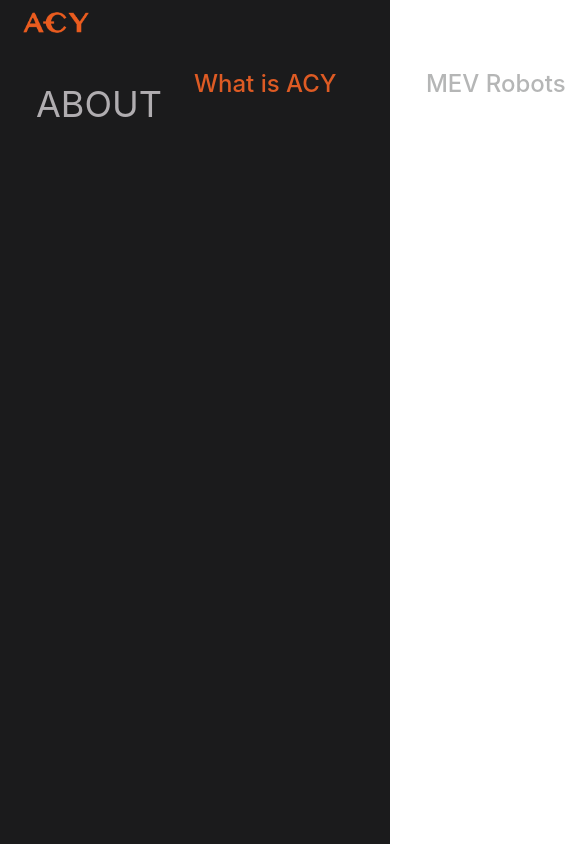
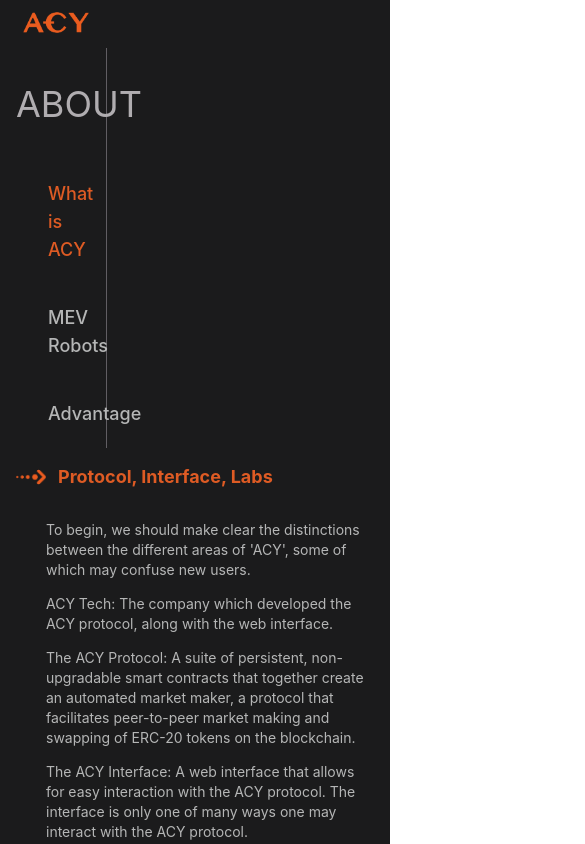
Before and after one commit to austin0072009/acy-website, a React (Create React App) app: page /about-us in a window 390 px wide. Shown: the top 844 px of the page, 585 px wide, since content can reach past the window. Built offline with nearby package versions, Linux system fonts and the light colour scheme; what javascript-color-gradient would draw is missing.

Commit message:
build: upload build folders

```diff
--- a/src/components/ColoredCard.js
+++ b/src/components/ColoredCard.js
@@ -5,7 +5,7 @@
 const ColoredCard = ({ title, content }) => {
   return (
     <div className="bg-advantage-bg bg-cover text-white flex justify-center rounded-lg my-10 py-5 shadow-md">
-      <div className="w-2/3 text-center">
+      <div className="w-full md:w-2/3 text-center">
         <h2 style={shadow}>{title}</h2>
         <p className="px-10 text-xl" style={shadow}>
           {content}
--- a/src/components/Footer.js
+++ b/src/components/Footer.js
@@ -3,7 +3,7 @@
 const Footer = () => {
   return (
     <div
-      className="px-4 sm:px-10 xl:px-20 lg:px-18"
+      className="px-4 sm:px-10 xl:px-20 lg:px-18 overflow-hidden"
       style={{ borderTop: "1px solid #615e63" }}
     >
       <div className="flex flex-col lg:flex-row justify-between items-center py-10 ">
--- a/src/components/SideMenu.js
+++ b/src/components/SideMenu.js
@@ -9,17 +9,13 @@
   let location = useLocation();
 
   return (
-    <div
-      className="flex md:flex-col flex-row text-gray-100 px-5"
-      style={{ borderRight: "1px solid #615e63" }}
-    >
+    <div className="flex flex-col text-gray-100 sticky top-0 pr-5">
       <p className="text-4xl">{title}</p>
       {entries.map((item, index) => (
         <Link key={item.link} style={anchorStyle} to={item.link}>
           <div
-            className="pl-8 text-gray-100 my-5 text-2xl hover:text-orange"
+            className="pl-8 text-gray-100 my-5 text-lg md:text-xl lg:text-2xl hover:text-orange"
             style={{
-              minWidth: "200px",
               color:
                 location.pathname === item.link ||
                 (index === 0 && location.pathname === default_path)
--- a/src/components/TopicText.js
+++ b/src/components/TopicText.js
@@ -1,6 +1,7 @@
 import bullet0 from "../assets/arrow_bullet_orange.png";
 import bullet1 from "../assets/cylinder_bullet.png";
 import planet from "../assets/planet.png";
+import { isMobile } from "react-device-detect";
 
 const TopicText = ({ title, paragraphs, bulletType = 0, useBg = false }) => {
   return (
@@ -21,15 +22,18 @@
           className={`${bulletType ? "ml-2" : ""} mr-3`}
         />
         <h2
-          className={bulletType ? "text-xl" : "text-3xl"}
+          className={`text-lg md:${bulletType ? "text-xl" : "text-3xl"}`}
           style={{ color: "#de5b24" }}
         >
           {title}
         </h2>
       </div>
-      <div class="relative ml-3" style={{ zIndex: 1, paddingLeft: 30 }}>
+      <div
+        class="relative ml-0 md:ml-3"
+        style={{ zIndex: 1, paddingLeft: isMobile ? 0 : 30 }}
+      >
         {paragraphs.map((paragraph) => (
-          <p style={{ color: "#B5B6B6" }} className="text-xl">
+          <p style={{ color: "#B5B6B6" }} className="text-sm md:text-xl">
             {paragraph}
           </p>
         ))}
--- a/src/components/TopicTextBordered.js
+++ b/src/components/TopicTextBordered.js
@@ -4,10 +4,10 @@
       className="text-gray-100
       rounded-md
       border-solid border-1 border border-orange grayscale filter hover:grayscale-0
-      rounded-lg p-5 mt-0"
+      rounded-lg p-2 md:p-5 mt-0"
     >
-      <h2 className="mt-0">{title}</h2>
-      <p>{content}</p>
+      <h2 className="mt-0 text-base sm:text-lg md:text-2xl">{title}</h2>
+      <p className="text-xs md:text-xl">{content}</p>
     </div>
   );
 };
--- a/src/pages/About.js
+++ b/src/pages/About.js
@@ -21,12 +21,17 @@
     <div style={{ backgroundColor: "#1B1B1C" }}>
       <Header></Header>
       <div className="mx-2 sm:mx-5 lg:mx-10 xl:mx-10 px-2 sm:px-5 xl:px-10 lg:px-8">
-        <div className="flex flex-row">
-          <SideMenu
-            title="ABOUT"
-            entries={entries}
-            default_path="/about-us"
-          ></SideMenu>
+        <div className="flex flex-col md:flex-row">
+          <div
+            className="relative flex-none w-1/4"
+            style={{ borderRight: "1px solid #615e63" }}
+          >
+            <SideMenu
+              title="ABOUT"
+              entries={entries}
+              default_path="/about-us"
+            ></SideMenu>
+          </div>
           <Switch>
             <Route exact path={`${match.path}/`}>
               <WhatIsACY />
--- a/src/pages/Advantage.js
+++ b/src/pages/Advantage.js
@@ -45,8 +45,8 @@
     },
   ]);
   return (
-    <div className="pl-5">
-      <p className="text-gray-100 text-xl">
+    <div className="pl-0 md:pl-5">
+      <p className="text-gray-100 text-sm md:text-xl">
         The smart contracts of ACY Finance are able to solve the slippage
         problems caused by robots to a great extent. If multi-route arbitrage
         transaction is placed inside the swap, all the users can automatically
@@ -79,7 +79,7 @@
         />
         Arbitrage supremacy
       </div>
-      <div className="px-20">
+      <div className="px-1 md:px-10 lg:px-20">
         <div className="grid grid-cols-2 gap-x-5 gap-y-5">
           {advantages.map((item) => (
             <TopicTextBordered
--- a/src/pages/MEVRobots.js
+++ b/src/pages/MEVRobots.js
@@ -1,8 +1,8 @@
 import { MEVGraphs, NoBots } from "../components";
 const MEVRobots = () => {
   return (
-    <div className="pl-5">
-      <p className="text-xl text-gray-100">
+    <div className="pl-0 md:pl-5">
+      <p className="text-sm md:text-xl text-gray-100">
         The problem about AMM are trading slippage and impermanent loss, which
         is embodied in the close relationship between the price fluctuation of
         trading pairs and the volume of liquidity funds. Once liquidity is
@@ -26,7 +26,7 @@
         powerful.
       </p>
       <NoBots></NoBots>
-      <p className="text-xl text-gray-100 mb-10">
+      <p className="text-sm md:text-xl text-gray-100 mb-10">
         In the past, MEV robots were invincible and the interests of users and
         liquidity providers are damaged. Why the MEV robots can exploit the
         value? The essential reason for the on-chain attack lies in the design
--- a/src/pages/WhatIsACY.js
+++ b/src/pages/WhatIsACY.js
@@ -73,7 +73,7 @@
     },
   ]);
   return (
-    <div className="pl-5">
+    <div className="pl-0 md:pl-5">
       {data.map((item) => (
         <TopicText
           title={item.title}
```
Also changed, not shown: 42 other files (tests, documents, lock files or other folders).
